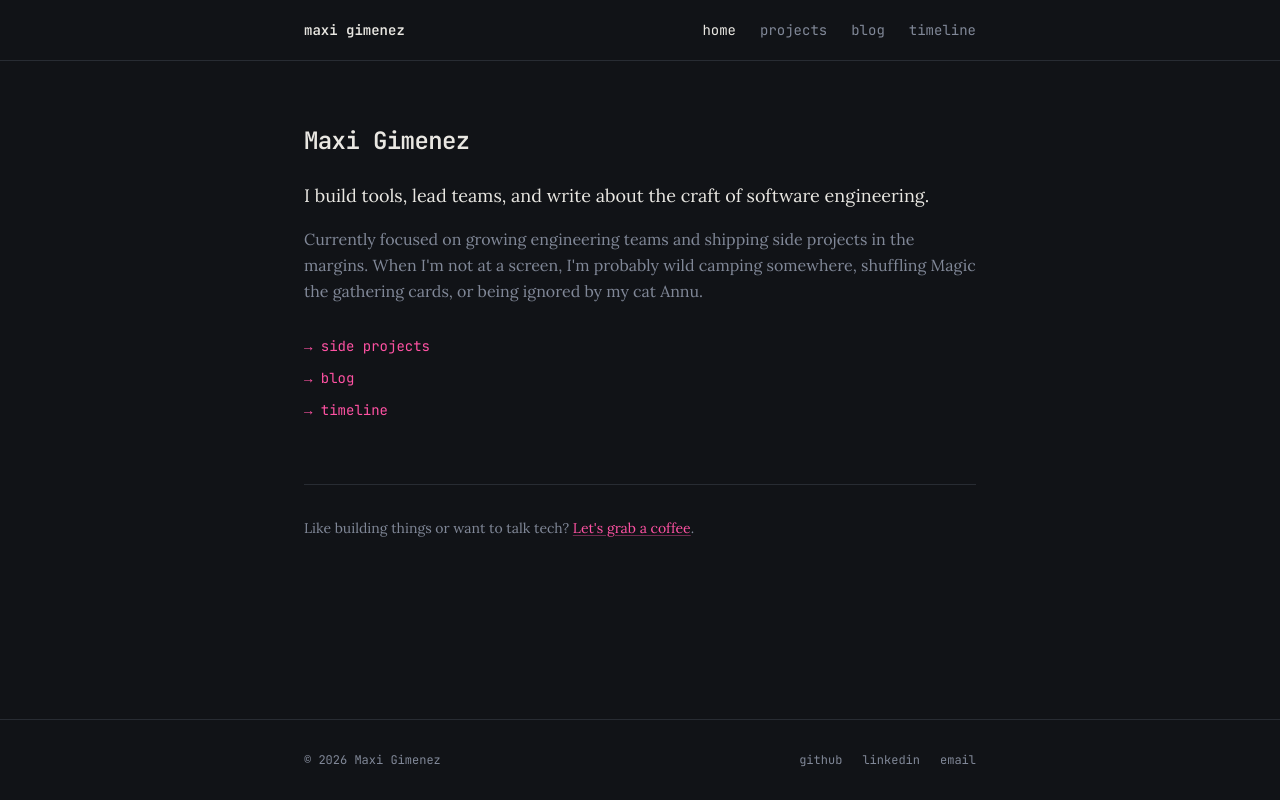
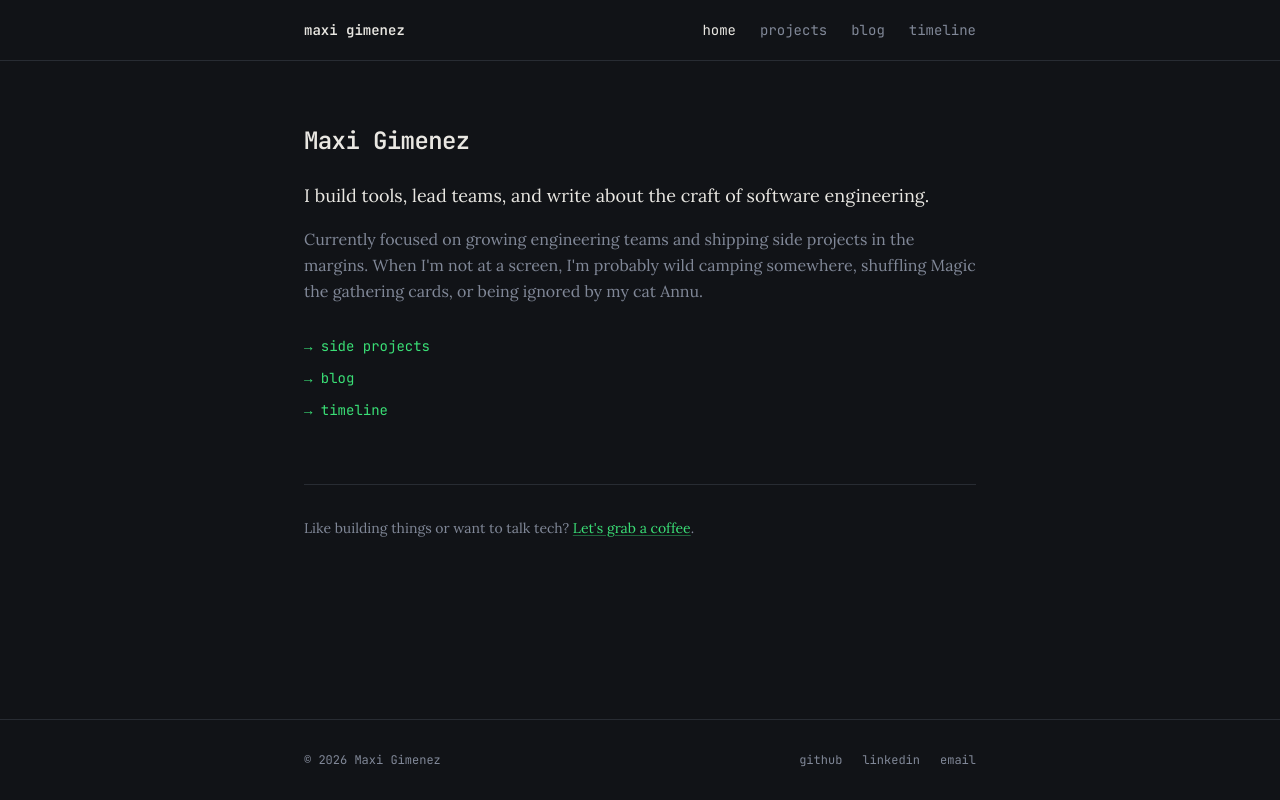
Before and after one commit to maxigimenez/www, a Next.js app: page / in a window 1280 px wide. Built offline with nearby package versions, Linux system fonts and the light colour scheme.

Commit message:
Parallax: manual-www-1773575863182-8ver1 - Change color to be green accent.

```diff
--- a/app/globals.css
+++ b/app/globals.css
@@ -13,9 +13,9 @@
     --popover: 220 15% 8%;
     --popover-foreground: 40 15% 90%;
 
-    --primary: 332 100% 66%;
-    --primary-hover: 332 100% 72%;
-    --primary-active: 332 100% 58%;
+    --primary: 142 72% 55%;
+    --primary-hover: 142 72% 62%;
+    --primary-active: 142 72% 48%;
     --primary-foreground: 220 15% 8%;
 
     --secondary: 220 12% 15%;
@@ -24,26 +24,26 @@
     --muted: 220 12% 18%;
     --muted-foreground: 220 10% 55%;
 
-    --accent: 332 38% 18%;
-    --accent-foreground: 332 100% 82%;
+    --accent: 142 32% 18%;
+    --accent-foreground: 142 73% 85%;
 
     --destructive: 0 62.8% 30.6%;
     --destructive-foreground: 210 40% 98%;
 
     --border: 220 12% 18%;
     --input: 220 12% 18%;
-    --ring: 332 100% 66%;
+    --ring: 142 72% 55%;
 
     --radius: 0.375rem;
 
     --sidebar-background: 220 15% 8%;
     --sidebar-foreground: 40 15% 90%;
-    --sidebar-primary: 332 100% 66%;
+    --sidebar-primary: 142 72% 55%;
     --sidebar-primary-foreground: 220 15% 8%;
-    --sidebar-accent: 332 38% 18%;
-    --sidebar-accent-foreground: 332 100% 82%;
+    --sidebar-accent: 142 32% 18%;
+    --sidebar-accent-foreground: 142 73% 85%;
     --sidebar-border: 220 12% 18%;
-    --sidebar-ring: 332 100% 66%;
+    --sidebar-ring: 142 72% 55%;
   }
 }
 
```
